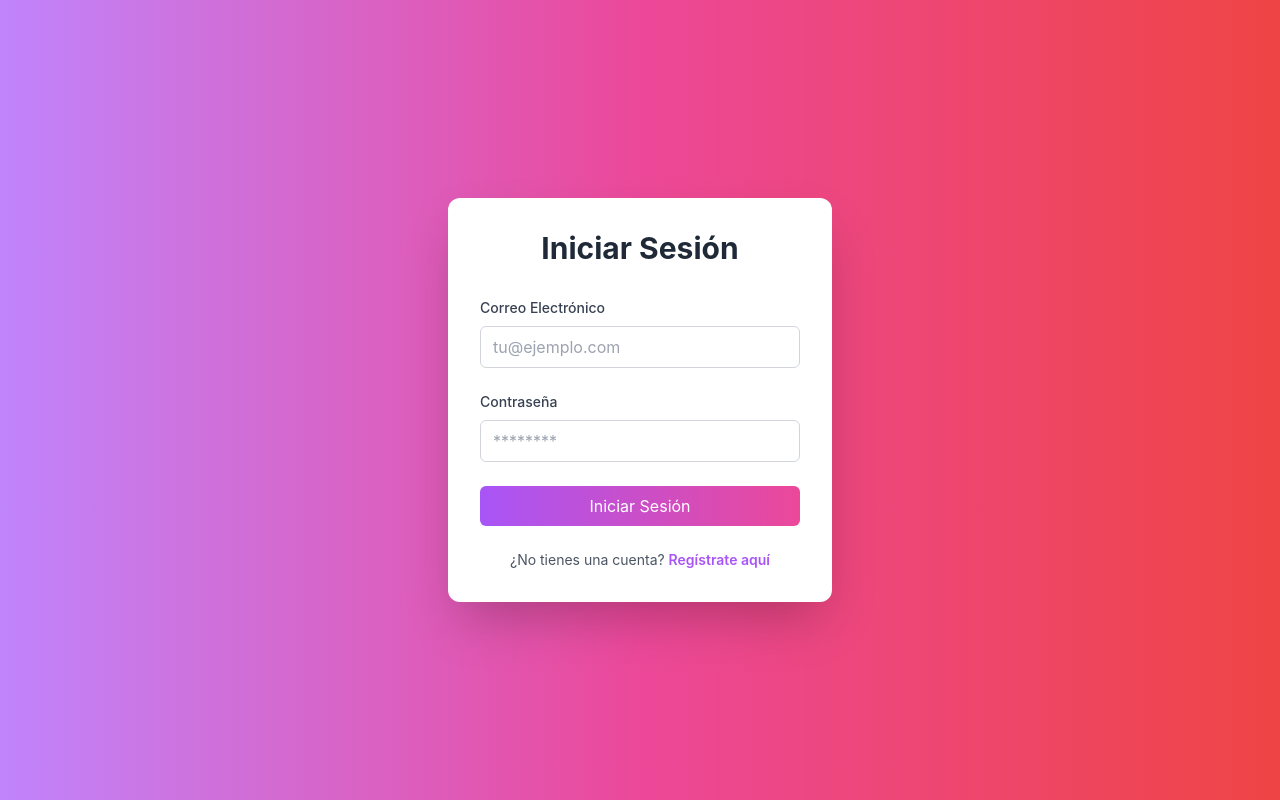
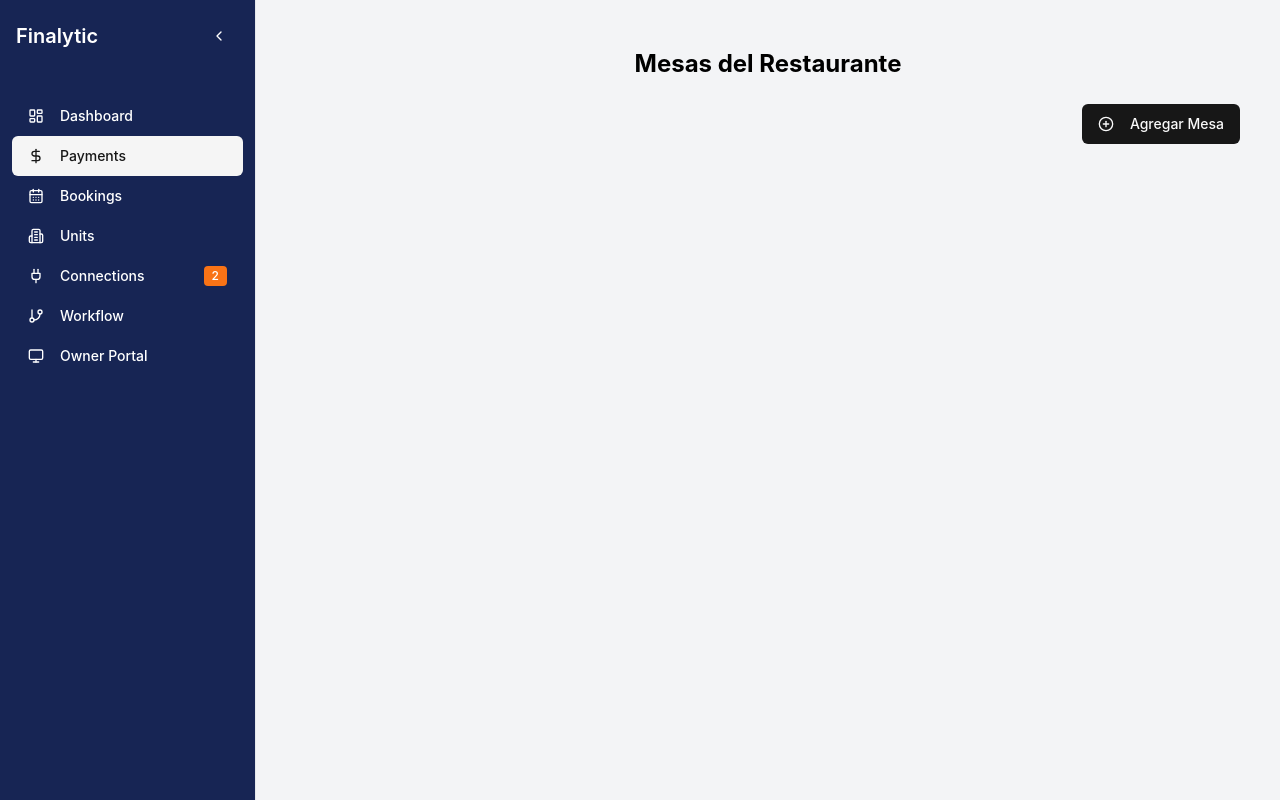
Before and after one commit to Alvinferdeveloper/restaurant-management-frontend, a React (Vite) app: page / in a window 1280 px wide. Built offline with nearby package versions, Linux system fonts and the light colour scheme.

Commit message:
add: layout for admin management

```diff
--- a/package.json
+++ b/package.json
@@ -13,6 +13,7 @@
     "@apollo/client": "^3.11.8",
     "@radix-ui/react-dialog": "^1.1.2",
     "@radix-ui/react-label": "^2.1.0",
+    "@radix-ui/react-scroll-area": "^1.2.0",
     "@radix-ui/react-slot": "^1.1.0",
     "class-variance-authority": "^0.7.0",
     "clsx": "^2.1.1",
--- /dev/null
+++ b/src/components/admin/layout.tsx
@@ -0,0 +1,64 @@
+import {
+    LayoutDashboard,
+    DollarSign,
+    CalendarDays,
+    Building2,
+    Plug,
+    GitBranch,
+    Monitor,
+    ChevronRight,
+    ChevronLeft
+} from "lucide-react"
+import { cn } from "@/lib/utils"
+import { Button } from "@/components/ui/button"
+import { useState } from "react";
+import { ScrollArea } from "../ui/scroll-area";
+import { Outlet } from "react-router-dom";
+import NavItem from "../shared/navItem";
+
+
+
+export default function AdminLayout() {
+    const [collapsed, setCollapsed] = useState(false)
+    const [selected, setSelected] = useState("Payments")
+    return (
+        <div className="flex h-screen overflow-hidden">
+            <aside className={cn(
+                " bg-blue-950 border-r transition-all duration-300 ease-in-out text-white",
+                collapsed ? "w-16" : "w-64"
+            )}>
+                <div className="flex items-center justify-between p-4">
+                    {!collapsed && <h1 className="text-xl font-semibold">Finalytic</h1>}
+                    <Button
+                        variant="ghost"
+                        size="icon"
+                        onClick={() => setCollapsed(!collapsed)}
+                        aria-label={collapsed ? "Expand sidebar" : "Collapse sidebar"}
+                    >
+                        {collapsed ? <ChevronRight className="h-4 w-4" /> : <ChevronLeft className="h-4 w-4" />}
+                    </Button>
+                </div>
+                <ScrollArea className="h-[calc(100vh-5rem)]">
+                    <div className="space-y-4 py-4">
+                        <div className="px-3 py-2">
+                            <div className="space-y-1">
+                                <NavItem icon={LayoutDashboard} label="Dashboard" collapsed={collapsed} selected={selected} onClick={() => setSelected("Dashboard")} navTo="Dashboard" />
+                                <NavItem icon={DollarSign} label="Payments" collapsed={collapsed} selected={selected} onClick={() => setSelected("Payments")}  navTo="Payments"/>
+                                <NavItem icon={CalendarDays} label="Bookings" collapsed={collapsed} selected={selected} onClick={() => setSelected("Bookings")} navTo="Bookings"/>
+                                <NavItem icon={Building2} label="Units" collapsed={collapsed} selected={selected} onClick={() => setSelected("Units")} navTo="Units" />
+                                <NavItem icon={Plug} label="Connections" collapsed={collapsed} selected={selected} onClick={() => setSelected("Connections")} badge="2"  navTo="Connections"/>
+                                <NavItem icon={GitBranch} label="Workflow" collapsed={collapsed} selected={selected} onClick={() => setSelected("Workflow")} navTo="Workflow" />
+                                <NavItem icon={Monitor} label="Owner Portal" collapsed={collapsed} selected={selected} onClick={() => setSelected("Owner Portal")} navTo="Monitor" />
+                            </div>
+                        </div>
+                    </div>
+                </ScrollArea>
+            </aside>
+            <main className="flex-1 overflow-x-hidden overflow-y-auto bg-gray-100">
+                <div className="container mx-auto px-6 py-8">
+                    <Outlet/>
+                </div>
+            </main>
+        </div>
+    )
+}
--- /dev/null
+++ b/src/components/shared/navItem.tsx
@@ -0,0 +1,33 @@
+import { Button } from "../ui/button"
+import { cn } from "@/lib/utils"
+import { Link } from "react-router-dom"
+
+interface NavItemProps {
+    icon: React.ElementType
+    label: string
+    collapsed: boolean
+    selected: string
+    onClick: () => void
+    badge?: string
+    navTo: string,
+  }
+
+export default function NavItem({ icon: Icon, label, collapsed, selected, onClick, badge, navTo }: NavItemProps) {
+    return (
+      <Link to={navTo}>
+      <Button
+        variant={selected === label ? "secondary" : "ghost"}
+        className={cn("w-full justify-start", collapsed ? "px-2" : "px-4")}
+        onClick={onClick}
+      >
+        <Icon className={cn("h-4 w-4", collapsed ? "mr-0" : "mr-2")} />
+        {!collapsed && <span>{label}</span>}
+        {!collapsed && badge && (
+          <span className="ml-auto bg-orange-500 text-white text-xs font-medium px-2 py-0.5 rounded">
+            {badge}
+          </span>
+        )}
+      </Button>
+      </Link>
+    )
+  }
--- /dev/null
+++ b/src/components/ui/scroll-area.tsx
@@ -0,0 +1,46 @@
+import * as React from "react"
+import * as ScrollAreaPrimitive from "@radix-ui/react-scroll-area"
+
+import { cn } from "@/lib/utils"
+
+const ScrollArea = React.forwardRef<
+  React.ElementRef<typeof ScrollAreaPrimitive.Root>,
+  React.ComponentPropsWithoutRef<typeof ScrollAreaPrimitive.Root>
+>(({ className, children, ...props }, ref) => (
+  <ScrollAreaPrimitive.Root
+    ref={ref}
+    className={cn("relative overflow-hidden", className)}
+    {...props}
+  >
+    <ScrollAreaPrimitive.Viewport className="h-full w-full rounded-[inherit]">
+      {children}
+    </ScrollAreaPrimitive.Viewport>
+    <ScrollBar />
+    <ScrollAreaPrimitive.Corner />
+  </ScrollAreaPrimitive.Root>
+))
+ScrollArea.displayName = ScrollAreaPrimitive.Root.displayName
+
+const ScrollBar = React.forwardRef<
+  React.ElementRef<typeof ScrollAreaPrimitive.ScrollAreaScrollbar>,
+  React.ComponentPropsWithoutRef<typeof ScrollAreaPrimitive.ScrollAreaScrollbar>
+>(({ className, orientation = "vertical", ...props }, ref) => (
+  <ScrollAreaPrimitive.ScrollAreaScrollbar
+    ref={ref}
+    orientation={orientation}
+    className={cn(
+      "flex touch-none select-none transition-colors",
+      orientation === "vertical" &&
+        "h-full w-2.5 border-l border-l-transparent p-[1px]",
+      orientation === "horizontal" &&
+        "h-2.5 flex-col border-t border-t-transparent p-[1px]",
+      className
+    )}
+    {...props}
+  >
+    <ScrollAreaPrimitive.ScrollAreaThumb className="relative flex-1 rounded-full bg-neutral-200 dark:bg-neutral-800" />
+  </ScrollAreaPrimitive.ScrollAreaScrollbar>
+))
+ScrollBar.displayName = ScrollAreaPrimitive.ScrollAreaScrollbar.displayName
+
+export { ScrollArea, ScrollBar }
--- a/src/main.tsx
+++ b/src/main.tsx
@@ -2,39 +2,37 @@ import { StrictMode } from 'react'
 import { createRoot } from 'react-dom/client'
 import './index.css'
 import {
-  createBrowserRouter,
-  RouterProvider,
+  BrowserRouter as Router,
+  Routes,
+  Route,
 } from "react-router-dom";
 import Login from './pages/login';
 import Register from './pages/register';
 import { ApolloClient, InMemoryCache, ApolloProvider} from '@apollo/client';
 import AdminTables from './pages/admin/tables';
 import { Toaster } from 'sonner';
+import AdminLayout from './components/admin/layout';
 
 const client = new ApolloClient({
     uri: 'http://localhost:3000/',
     cache: new InMemoryCache(),
   });
 
-const router = createBrowserRouter([
-  {
-    path: "/",
-    element: <Login/>,
-  },
-  {
-    path: '/register',
-    element: <Register/>
-  },
-  {
-    path: '/tables',
-    element: <AdminTables/>
-  }
-]);
+
 
 createRoot(document.getElementById('root')!).render(
   <StrictMode>
     <ApolloProvider client={client}>
-    <RouterProvider router={router} />
+    <Router>
+      <Routes>
+        {/* Envolvemos las rutas con el Layout */}
+        <Route path="/" element={<AdminLayout />}>
+          <Route index element={<AdminTables/>} />
+        </Route>
+        <Route path='/login' element={<Login/>}/>
+        <Route path='/register' element={<Register/>}/>
+      </Routes>
+    </Router>
     <Toaster />
     </ApolloProvider>
   </StrictMode>,
```
Also changed, not shown: 1 other file (tests, documents, lock files or other folders).
